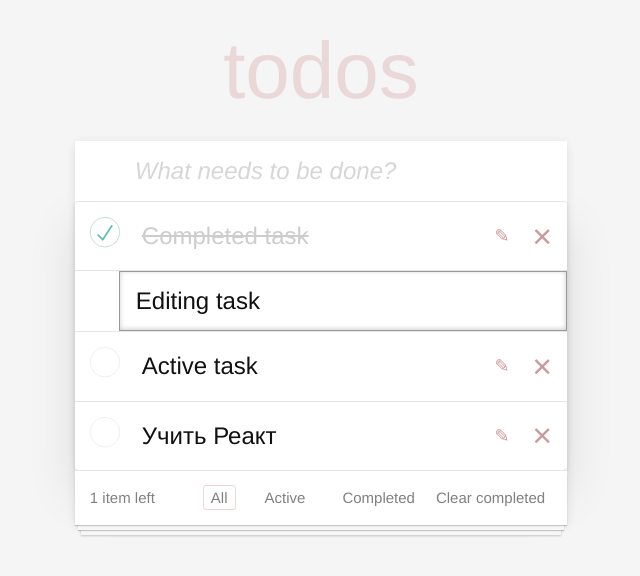
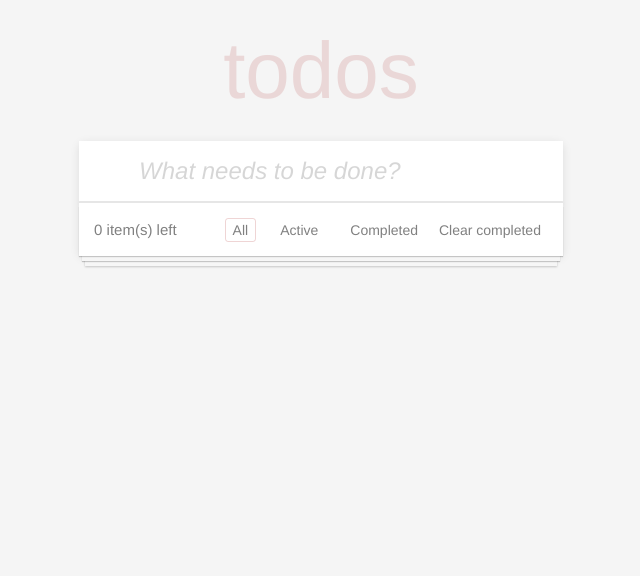
Before and after one commit to saltilo/react-todo-app, a React (Create React App) app: page / in a window 1280 px wide. Shown: the top 576 px of the page, without its empty margins (319-959 px from the left). Built offline with nearby package versions, Linux system fonts and the light colour scheme.

Commit message:
Третий этап: завершение

```diff
--- a/src/App.css
+++ b/src/App.css
@@ -58,7 +58,7 @@ button {
 
 .task-list-container {
   min-width: 230px;
-  max-width: 550px;
+  max-width: 650px;
   background-color: white;
   box-shadow: 0 2px 10px rgba(0, 0, 0, 0.1);
   border-radius: 6px;
--- a/src/App.js
+++ b/src/App.js
@@ -1,5 +1,5 @@
-import React from "react";
-import { useState } from "react";
+import React, { useState } from "react";
+import { formatDistanceToNow } from "date-fns";
 
 import TaskList from "./components/task-list";
 import NewTaskForm from "./components/new-task-form";
@@ -7,36 +7,19 @@ import Footer from "./components/footer";
 import "./App.css";
 
 const App = () => {
-  const [tasks, setTasks] = useState([
-    {
-      id: 1,
-      text: "Completed task",
-      completed: true,
-      timeAgo: "17 seconds",
+  const [tasks, setTasks] = useState([]);
+  const [filter, setFilter] = useState("all");
+
+  const addTask = (text) => {
+    const newTask = {
+      id: Date.now(),
+      text,
+      completed: false,
+      createdAt: new Date(),
       editing: false,
-    },
-    {
-      id: 2,
-      text: "Editing task",
-      completed: false,
-      timeAgo: "10 seconds",
-      editing: true,
-    },
-    {
-      id: 3,
-      text: "Active task",
-      completed: false,
-      timeAgo: "5 minutes",
-      editing: false,
-    },
-    {
-      id: 4,
-      text: "Учить Реакт",
-      completed: false,
-      timeAgo: "5 minutes",
-      editing: false,
-    },
-  ]);
+    };
+    setTasks((prevTasks) => [...prevTasks, newTask]);
+  };
 
   const toggleTaskCompletion = (taskID) => {
     setTasks((prevTasks) =>
@@ -50,18 +33,40 @@ const App = () => {
     setTasks((prevTasks) => prevTasks.filter((task) => task.id !== taskId));
   };
 
+  const handleFilterChange = (newFilter) => {
+    setFilter(newFilter);
+  };
+
+  const clearCompletedTasks = () => {
+    setTasks((prevTasks) => prevTasks.filter((task) => !task.completed));
+  };
+
+  const filteredTasks = tasks.filter((task) => {
+    if (filter === "all") return true;
+    if (filter === "active") return !task.completed;
+    if (filter === "completed") return task.completed;
+    return true;
+  });
+
+  const tasksLeft = tasks.filter((task) => !task.completed).length;
+
   return (
     <div className="app">
       <h1 className="app-title">todos</h1>
 
       <div className="task-list-container">
-        <NewTaskForm />
+        <NewTaskForm addTask={addTask} />
         <TaskList
-          tasks={tasks}
+          tasks={filteredTasks}
           toggleTaskCompletion={toggleTaskCompletion}
           deleteTask={deleteTask}
         />
-        <Footer />
+        <Footer
+          tasksLeft={tasksLeft}
+          filter={filter}
+          onFilterChange={handleFilterChange}
+          onClearCompleted={clearCompletedTasks}
+        />
       </div>
     </div>
   );
--- a/src/components/footer/Footer.js
+++ b/src/components/footer/Footer.js
@@ -1,16 +1,18 @@
 import React from "react";
+import TasksFilter from "../tasks-filter";
 import "./Footer.css";
 
-const Footer = () => {
+const Footer = ({ tasksLeft, filter, onFilterChange, onClearCompleted }) => {
   return (
     <footer className="footer">
-      <span className="tasks-left">1 item left</span>
-      <div className="filters">
-        <button className="filter-button selected">All</button>
-        <button className="filter-button">Active</button>
-        <button className="filter-button">Completed</button>
-      </div>
-      <button className="filter-button clear-completed">Clear completed</button>
+      <span className="tasks-left">{tasksLeft} item(s) left</span>
+      <TasksFilter filter={filter} onFilterChange={onFilterChange} />
+      <button
+        className="filter-button clear-completed"
+        onClick={onClearCompleted}
+      >
+        Clear completed
+      </button>
     </footer>
   );
 };
--- a/src/components/new-task-form/NewTaskForm.js
+++ b/src/components/new-task-form/NewTaskForm.js
@@ -1,13 +1,29 @@
-import React from "react";
+import React, { useState } from "react";
 import "./NewTaskForm.css";
 
-const NewTaskForm = () => {
+const NewTaskForm = ({ addTask }) => {
+  const [label, setLabel] = useState("");
+
+  const onLabelChange = (e) => {
+    setLabel(e.target.value);
+  };
+
+  const onSubmit = (e) => {
+    e.preventDefault();
+    if (label.trim()) {
+      addTask(label);
+      setLabel("");
+    }
+  };
+
   return (
-    <form className="new-task-form">
+    <form className="new-task-form" onSubmit={onSubmit}>
       <input
         type="text"
         className="new-task-input"
         placeholder="What needs to be done?"
+        value={label}
+        onChange={onLabelChange}
       />
     </form>
   );
--- a/src/components/task/Task.css
+++ b/src/components/task/Task.css
@@ -44,6 +44,7 @@
 .task-text {
   flex-grow: 1;
   margin-left: 20px;
+  margin-right: 1em;
 }
 
 .task-edit-input {
@@ -98,3 +99,8 @@
 .task-edit-button:hover {
   color: #af5b5e;
 }
+
+.task-time {
+  color: gray;
+  font-size: 13px;
+}
--- a/src/components/task/Task.js
+++ b/src/components/task/Task.js
@@ -1,30 +1,38 @@
 import React from "react";
+import { formatDistanceToNow } from "date-fns";
 import "./Task.css";
 
 const Task = ({ task, toggleTaskCompletion, deleteTask }) => {
-  const { id, text, completed, editing } = task;
+  const { id, text, completed, editing, createdAt } = task;
+
+  const timeAgo = formatDistanceToNow(createdAt, { addSuffix: true });
 
   return (
-    <li className={`task-item ${task.completed ? "completed" : ""}`}>
-      {!task.editing && (
+    <li className={`task-item ${completed ? "completed" : ""}`}>
+      {!editing && (
         <div className="task-checkbox">
           <input
             type="checkbox"
-            id={`checkbox-${task.id}`}
-            checked={task.completed}
-            onChange={() => toggleTaskCompletion(task.id)}
+            id={`checkbox-${id}`}
+            checked={completed}
+            onChange={() => toggleTaskCompletion(id)}
           />
-          <label htmlFor={`checkbox-${task.id}`} />
+          <label htmlFor={`checkbox-${id}`} />
         </div>
       )}
       <div className="task-text">
-        {task.editing ? (
-          <input className="task-edit-input" type="text" value={task.text} />
+        {editing ? (
+          <input className="task-edit-input" type="text" value={text} />
         ) : (
-          <span>{task.text}</span>
+          <span>{text}</span>
         )}
       </div>
-      {!task.editing && (
+      {!editing && (
+        <div className="task-time">
+          <span>{`created ${timeAgo}`}</span>
+        </div>
+      )}
+      {!editing && (
         <div className="task-actions">
           <button className="task-edit-button">✎</button>
           <button className="task-delete-button" onClick={() => deleteTask(id)}>
--- a/src/components/tasks-filter/TasksFilter.js
+++ b/src/components/tasks-filter/TasksFilter.js
@@ -1,12 +1,29 @@
 import React from "react";
 import "./TasksFilter.css";
 
-const TasksFilter = () => {
+const filterButtons = [
+  { name: "all", label: "All" },
+  { name: "active", label: "Active" },
+  { name: "completed", label: "Completed" },
+];
+
+const TasksFilter = ({ filter, onFilterChange }) => {
   return (
     <div className="tasks-filter">
-      <button className="filter-button">All</button>
-      <button className="filter-button">Active</button>
-      <button className="filter-button">Completed</button>
+      {filterButtons.map(({ name, label }) => {
+        const isActive = name === filter;
+        const classNames = "filter-button " + (isActive ? "selected" : "");
+
+        return (
+          <button
+            key={name}
+            className={classNames}
+            onClick={() => onFilterChange(name)}
+          >
+            {label}
+          </button>
+        );
+      })}
     </div>
   );
 };
```
